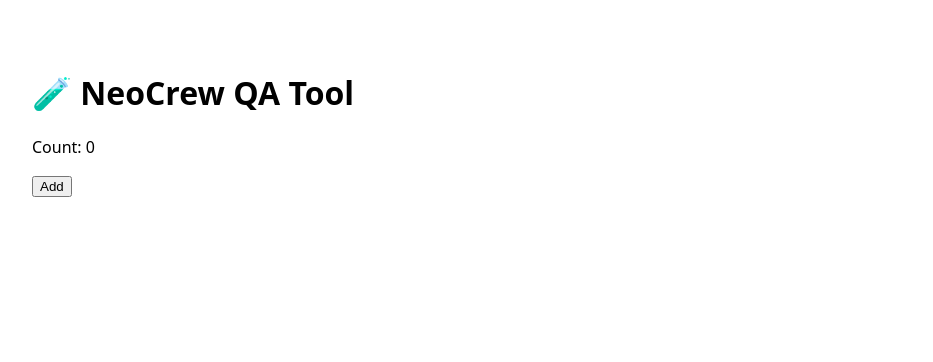
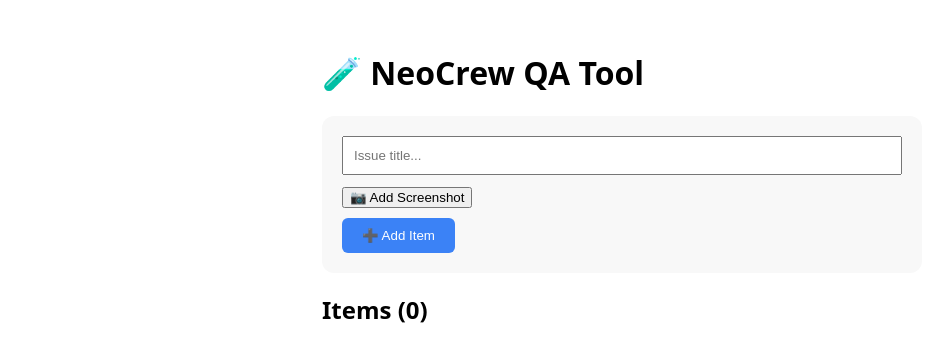
Before and after one commit to shriharshagithub/neocrew-qa-tool-v2, a Next.js app: page / in a window 1280 px wide. Shown: the top 362 px of the page, without its empty margins (18-951 px from the left). Built offline with nearby package versions, Linux system fonts and the light colour scheme.

Commit message:
Update page.js

```diff
--- a/src/app/page.js
+++ b/src/app/page.js
@@ -1,15 +1,60 @@
 "use client";
 
-import { useState } from "react";
+import { useState, useRef } from "react";
 
 export default function Home() {
-  const [count, setCount] = useState(0);
+  const [items, setItems] = useState([]);
+  const [title, setTitle] = useState("");
+  const [screenshot, setScreenshot] = useState(null);
+  const fileRef = useRef(null);
+
+  function addItem() {
+    if (!title) return;
+    setItems([...items, { id: Date.now(), title: title, screenshot: screenshot }]);
+    setTitle("");
+    setScreenshot(null);
+  }
+
+  function handleFile(e) {
+    const file = e.target.files[0];
+    if (file) {
+      const reader = new FileReader();
+      reader.onload = (ev) => setScreenshot(ev.target.result);
+      reader.readAsDataURL(file);
+    }
+  }
 
   return (
-    <div style={{ padding: "50px", fontFamily: "system-ui" }}>
+    <div style={{ padding: "30px", fontFamily: "system-ui", maxWidth: "600px", margin: "0 auto" }}>
       <h1>🧪 NeoCrew QA Tool</h1>
-      <p>Count: {count}</p>
-      <button onClick={() => setCount(count + 1)}>Add</button>
+
+      <div style={{ background: "#f8f8f8", padding: "20px", borderRadius: "12px", marginBottom: "20px" }}>
+        <input
+          type="text"
+          placeholder="Issue title..."
+          value={title}
+          onChange={(e) => setTitle(e.target.value)}
+          style={{ width: "100%", padding: "10px", marginBottom: "10px", boxSizing: "border-box" }}
+        />
+
+        <div style={{ marginBottom: "10px" }}>
+          <button onClick={() => fileRef.current.click()}>📷 Add Screenshot</button>
+          <input ref={fileRef} type="file" accept="image/*" onChange={handleFile} style={{ display: "none" }} />
+          {screenshot && <img src={screenshot} style={{ display: "block", maxHeight: "100px", marginTop: "10px" }} />}
+        </div>
+
+        <button onClick={addItem} style={{ padding: "10px 20px", background: "#3b82f6", color: "white", border: "none", borderRadius: "6px", cursor: "pointer" }}>
+          ➕ Add Item
+        </button>
+      </div>
+
+      <h2>Items ({items.length})</h2>
+      {items.map((item) => (
+        <div key={item.id} style={{ background: "white", padding: "15px", marginBottom: "10px", borderRadius: "8px", border: "1px solid #ddd" }}>
+          <strong>{item.title}</strong>
+          {item.screenshot && <img src={item.screenshot} style={{ display: "block", maxHeight: "150px", marginTop: "10px" }} />}
+        </div>
+      ))}
     </div>
   );
 }
```
